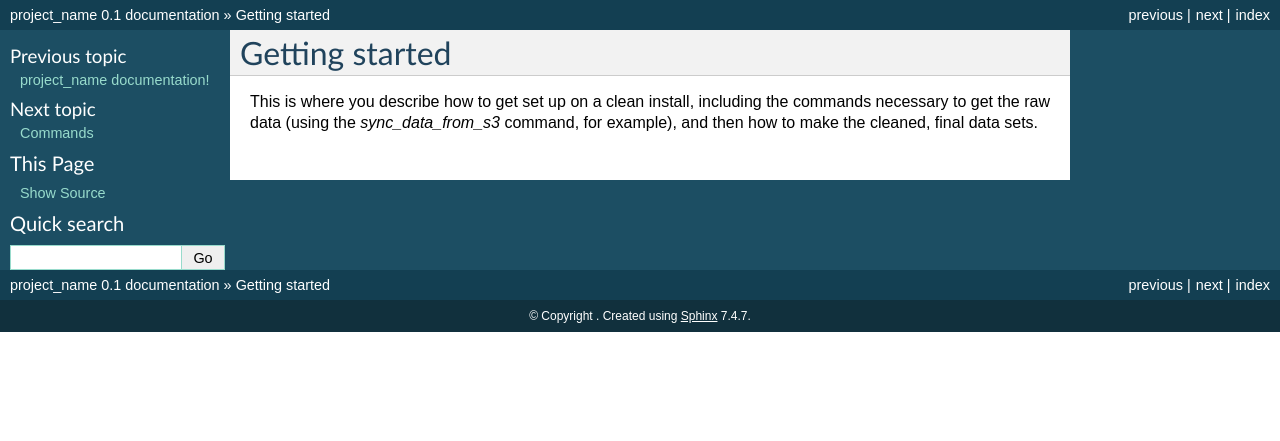
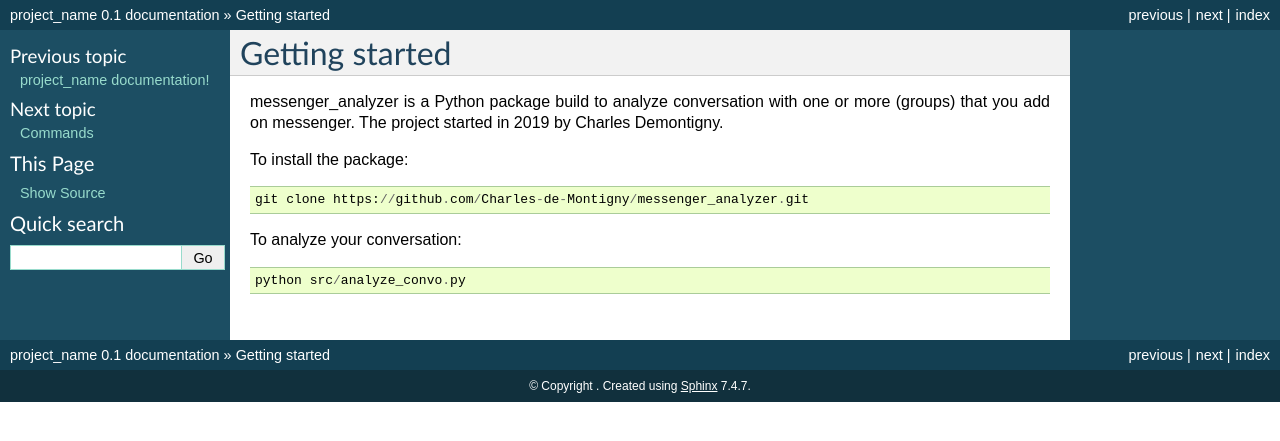
Before and after one commit to Charles-de-Montigny/messenger_analyzer, a Sphinx documentation site: the page built from docs/getting-started.rst, in a window 1280 px wide. Shown: the top 441 px of the page. Built offline with Sphinx 7.4.7, drawn with Linux system fonts in a browser that asks for light colours.

```diff
--- a/docs/getting-started.rst
+++ b/docs/getting-started.rst
@@ -1,6 +1,15 @@
 Getting started
 ===============
 
-This is where you describe how to get set up on a clean install, including the
-commands necessary to get the raw data (using the `sync_data_from_s3` command,
-for example), and then how to make the cleaned, final data sets.
+messenger_analyzer is a Python package build to analyze
+conversation with one or more
+(groups) that you add on messenger.
+The project started in 2019 by Charles Demontigny.
+
+To install the package::
+
+    git clone https://github.com/Charles-de-Montigny/messenger_analyzer.git
+
+To analyze your conversation::
+
+    python src/analyze_convo.py
```
Also changed, not shown: README.md (+35 -23 lines).
